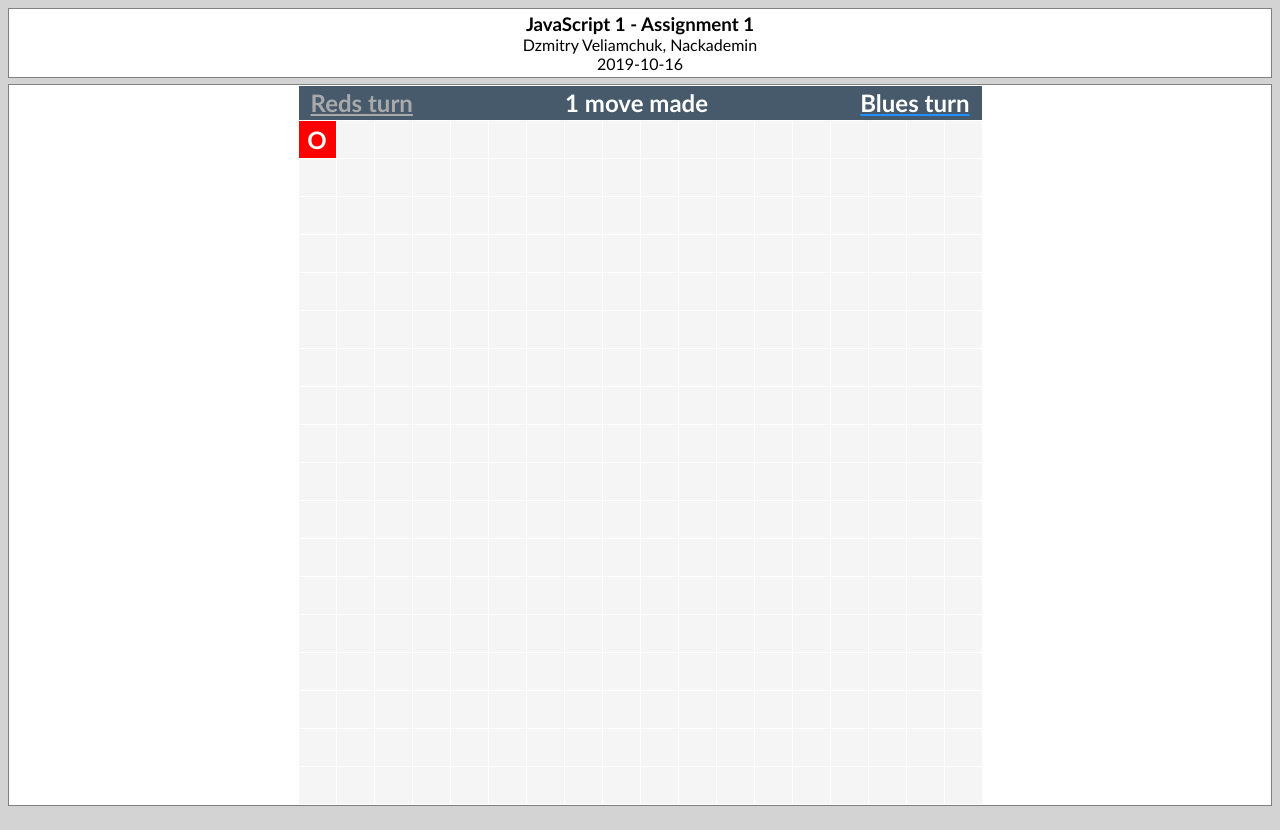
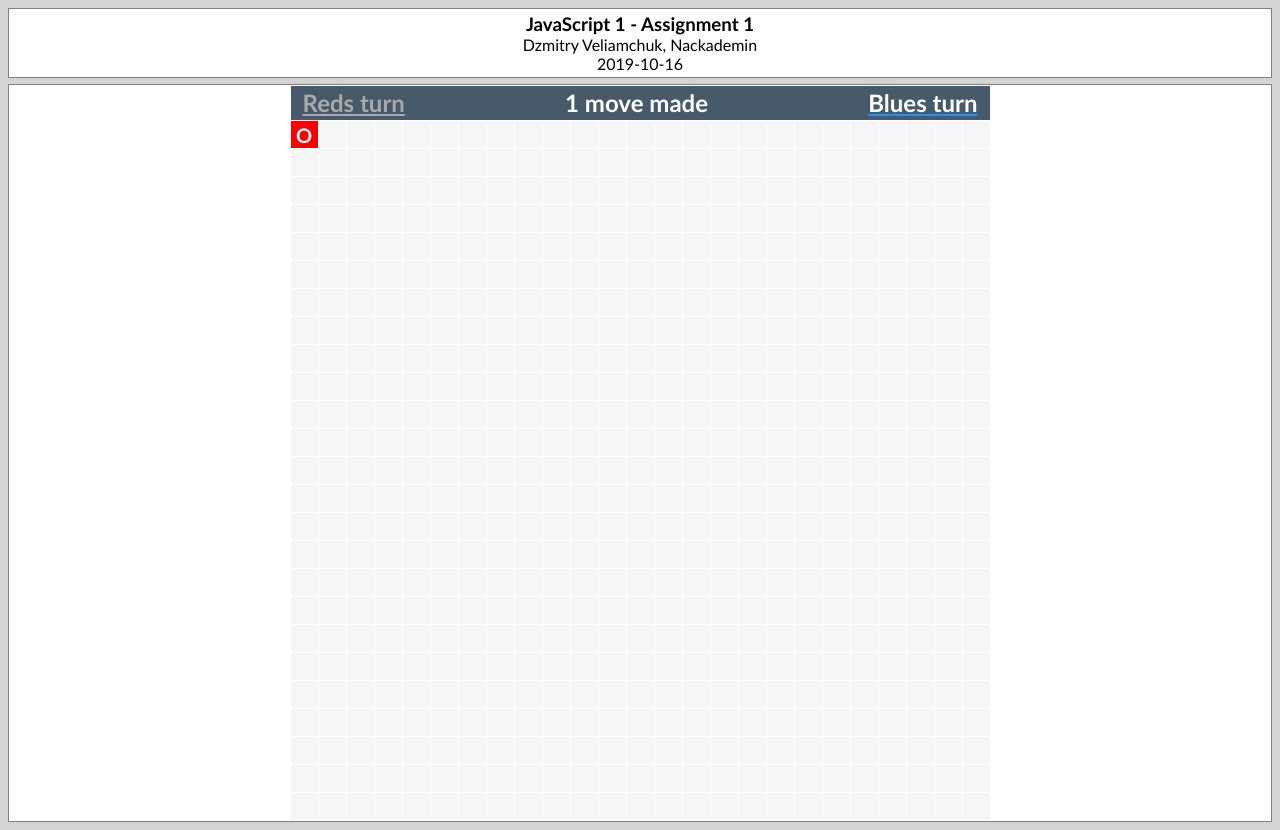
Before and after one commit to Dmitrijv/FEND19_JS1, a website: page Uppgift1_fem_i_rad/index.html in a window 1280 px wide. Both pictures are taken after a click on the element 317 px from the left and 139 px from the top of the page. Drawn offline with Linux system fonts and the light colour scheme.

Commit message:
solved styling without using !important

```diff
--- a/Uppgift1_fem_i_rad/game.js
+++ b/Uppgift1_fem_i_rad/game.js
@@ -38,8 +38,8 @@ Om någon av spelarna har vunnit skall detta presenteras i ett eget textfält, o
 
  */
 
-const BOARD_HEIGHT = 18;
-const BOARD_WIDTH = 18;
+const BOARD_HEIGHT = 25;
+const BOARD_WIDTH = 25;
 
 const WINNING_LINE_LENGTH = 5;
 
@@ -60,7 +60,7 @@ function clearPlayerCells(cells) {
 const movesMadeLabel = document.querySelector("#moves-made");
 function updateMovesMadeLabel(movesMade) {
     if(movesMade === 0)
-        movesMadeLabel.textContent = "Five In A Row";
+        movesMadeLabel.textContent = "Five In A Row "+BOARD_HEIGHT+"x"+BOARD_WIDTH;
     else if (movesMade === 1)
         movesMadeLabel.textContent = movesMade+" move made";
     else
@@ -115,23 +115,23 @@ table.appendChild(tbody);
 
 
 function mouseEnterCell(event) {
-    if (!(this.classList.contains("ownedByPlayer1") || this.classList.contains("ownedByPlayer2")))
-        this.classList.add("player"+activePlayer+"Mouseover");
+    if (!(event.currentTarget.classList.contains("ownedByPlayer1") || event.currentTarget.classList.contains("ownedByPlayer2")))
+        event.currentTarget.classList.add("player"+activePlayer+"Mouseover");
 }
 
 function mouseLeaveCell(event) {
-    this.classList.remove("player1Mouseover", "player2Mouseover");
+    event.currentTarget.classList.remove("player1Mouseover", "player2Mouseover");
 }
 
 function clickCell(event) {
 
     // if this cell is already owned by a player do nothing
-    if ( (this.classList.contains("ownedByPlayer1")) || this.classList.contains("ownedByPlayer2") )
+    if ( (event.currentTarget.classList.contains("ownedByPlayer1")) || event.currentTarget.classList.contains("ownedByPlayer2") )
         return;
 
-    this.classList.remove("player1Mouseover", "player2Mouseover");
+    event.currentTarget.classList.remove("player1Mouseover", "player2Mouseover");
 
-    const coordinateNumbers = this.getAttribute("id").match(/\d+/g);
+    const coordinateNumbers = event.currentTarget.getAttribute("id").match(/\d+/g);
     const clickedCell = {
         x: Number(coordinateNumbers[0]),
         y: Number(coordinateNumbers[1]),
@@ -141,13 +141,13 @@ function clickCell(event) {
 
     // add ownership of cell based on which player clicked
     if (activePlayer === 1){
-        this.textContent = "O";
-        this.classList.add("ownedByPlayer1");
+        event.currentTarget.textContent = "O";
+        event.currentTarget.classList.add("ownedByPlayer1");
         player1Cells.push(clickedCell);
         winConditionMet = hasPlayerWon(clickedCell, player1Cells);
     } else {
-        this.textContent = "X";
-        this.classList.add("ownedByPlayer2");
+        event.currentTarget.textContent = "X";
+        event.currentTarget.classList.add("ownedByPlayer2");
         player2Cells.push(clickedCell);
         winConditionMet = hasPlayerWon(clickedCell, player2Cells);
     }
--- a/Uppgift1_fem_i_rad/style.css
+++ b/Uppgift1_fem_i_rad/style.css
@@ -62,15 +62,28 @@ html {
 
 .gametable td {
     background: whitesmoke;
-    width: 35px;
-    height: 35px;
+    width: 25px;
+    height: 25px;
     text-align:center;
-    font-size: 18pt;
+    font-size: 15pt;
     border-width: 1px;
     border-style: solid;
     border-color: white;
 
 }
+
+.gametable .ownedByPlayer1 {
+    background: red;
+    color: white;
+    font-weight: bold;
+}
+
+.gametable td.ownedByPlayer2 {
+    background: dodgerblue;
+    color: white;
+    font-weight: bold;
+}
+
 
 .gametable td.player1Mouseover {
     box-shadow: inset 0 -35px 35px 0 red;
@@ -80,23 +93,11 @@ html {
     box-shadow: inset 0 -35px 35px 0 dodgerblue;
 }
 
-.ownedByPlayer1 {
-    background: red !important;
-    color: white;
-    font-weight: bold;
-}
-
-.ownedByPlayer2 {
-    background: dodgerblue !important;
-    color: white;
-    font-weight: bold;
-}
-
 
 .player1Status {
     text-decoration: underline red solid;
     color: white;
-    text-align: left !important;
+    text-align: left;
     float: left;
     margin-left: 6px;
 }
@@ -104,7 +105,7 @@ html {
 .player2Status {
     text-decoration: underline dodgerblue solid;
     color: white;
-    text-align: right !important;
+    text-align: right;
     float: right;
     margin-right: 6px;
 }
```
